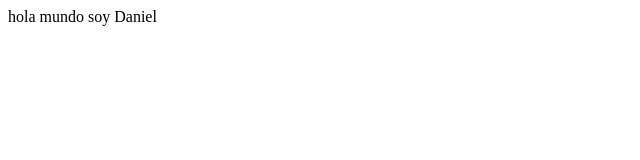
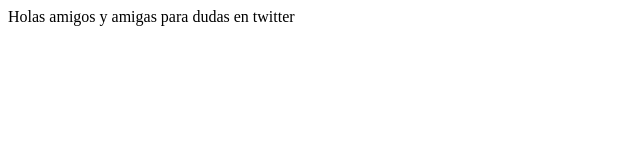
Before and after one commit to DanielRosHe/proyectoDemoCursoPrework, a plain HTML site: page index.html in a window 1280 px wide. Shown: the whole page, without its empty margins (0-640 px from the left). Drawn offline with Linux system fonts and the light colour scheme.

Commit message:
seguundo commit

```diff
--- a/index.html
+++ b/index.html
@@ -8,7 +8,7 @@
 </head>
 <body>
     <article>
-        hola mundo soy Daniel
+        Holas amigos y amigas para dudas en twitter
     </article>
 
 </body>
```
